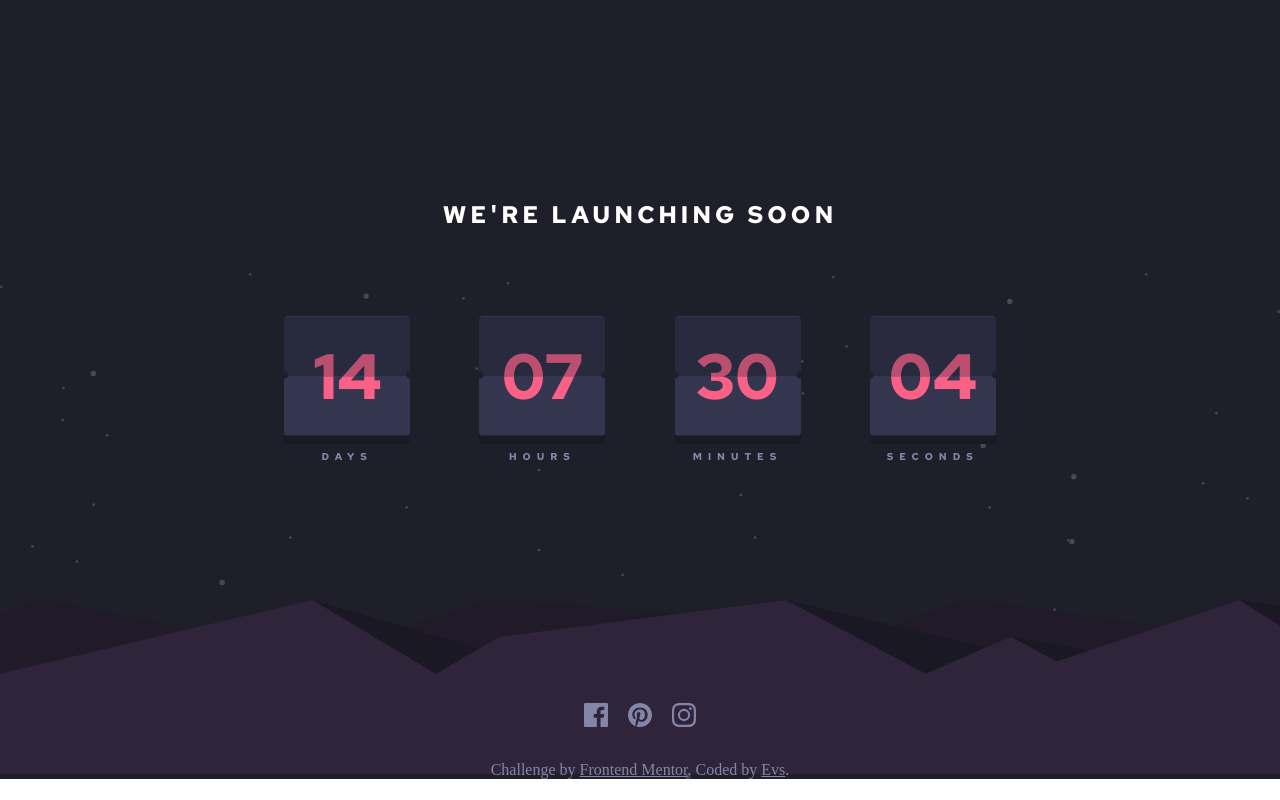
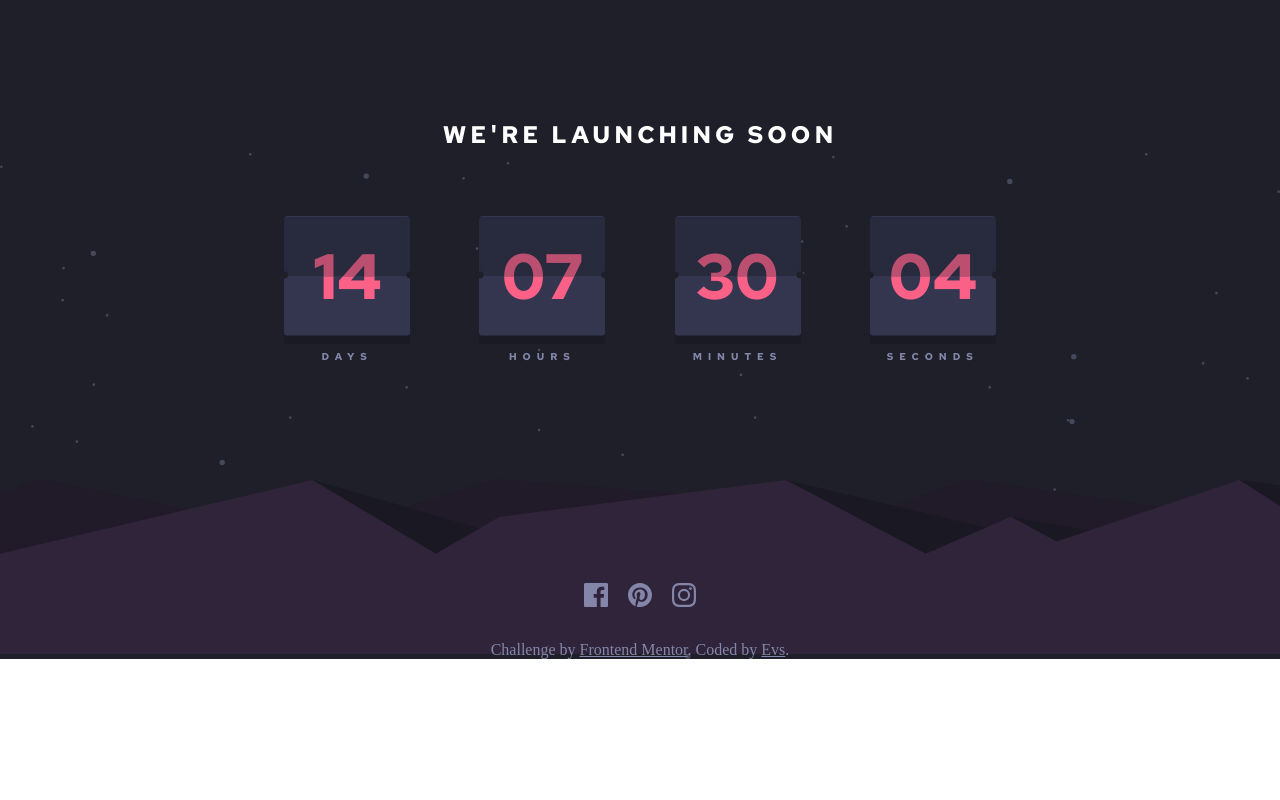
Before and after one commit to e-v-s/countdown_project, a React (Create React App) app: page / in a window 1280 px wide. Built offline with nearby package versions, Linux system fonts and the light colour scheme.

Commit message:
change size

```diff
--- a/src/App.js
+++ b/src/App.js
@@ -93,7 +93,7 @@ const style = StyleSheet.create({
       backgroundSize: '100%',
       backgroundRepeat: 'no-repeat',
       backgroundPosition: 'left bottom',
-      minHeight: '800px',
+      minHeight: '680px',
     }
   },
   title: {
@@ -107,7 +107,7 @@ const style = StyleSheet.create({
     fontSize: '24px',
     letterSpacing: '4px',
     '@media only screen and (min-width: 376px)': {
-      paddingTop: '220px',
+      paddingTop: '140px',
       paddingBottom: '40px'
     }
   },
```
Also changed, not shown: 1 other file (tests, documents, lock files or other folders).
